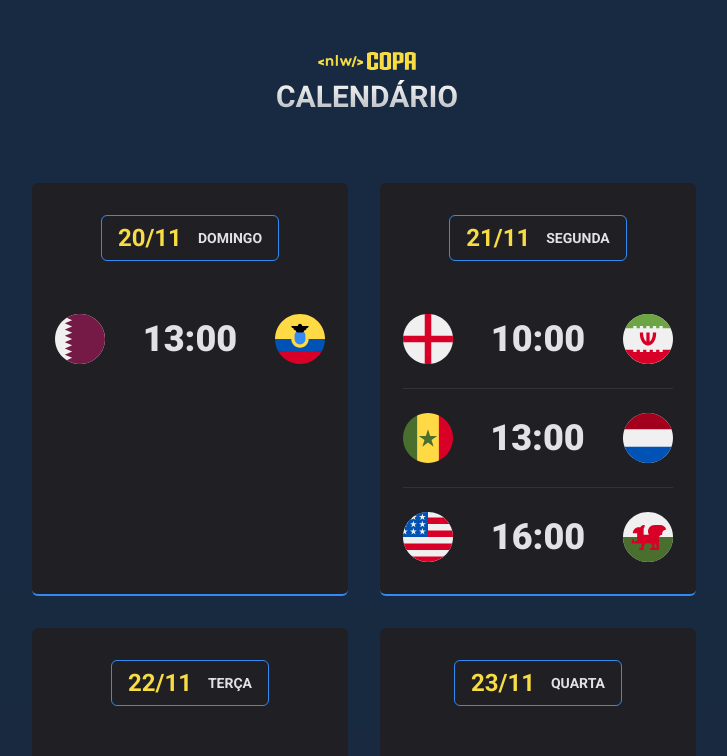
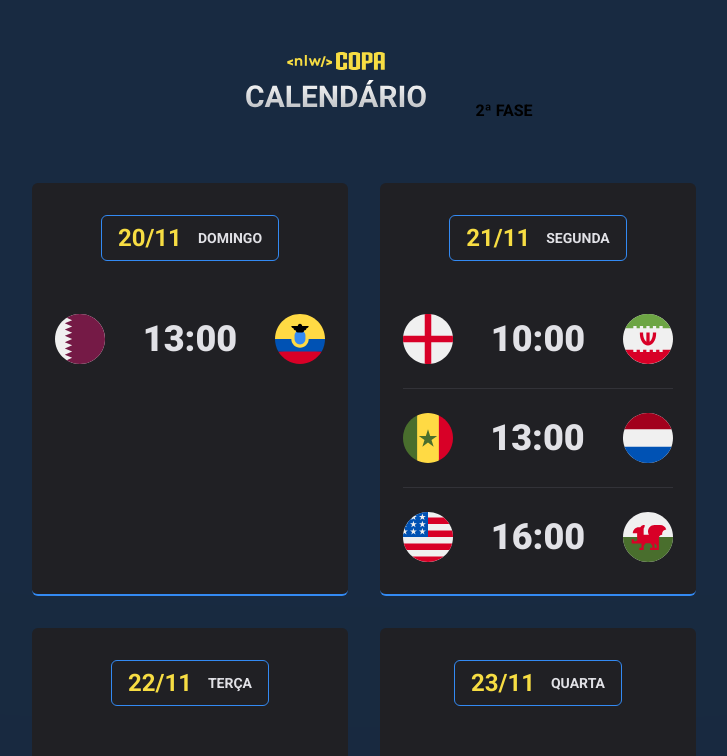
Before and after one commit to JhoabeLeao/nlw-10-copa, a plain HTML site: page index.html in a window 1280 px wide. Shown: the top 756 px of the page, without its empty margins (273-1000 px from the left). Drawn offline with Linux system fonts and the light colour scheme.

Commit message:
Teste link

```diff
--- a/index.html
+++ b/index.html
@@ -17,6 +17,7 @@
     <div id="app">
       <header>
         <img src="./assets/logo.svg" alt="logo da NLW" />
+        <a>2ª FASE</a>
       </header>
       <main id="cards"></main>
     </div>
```
